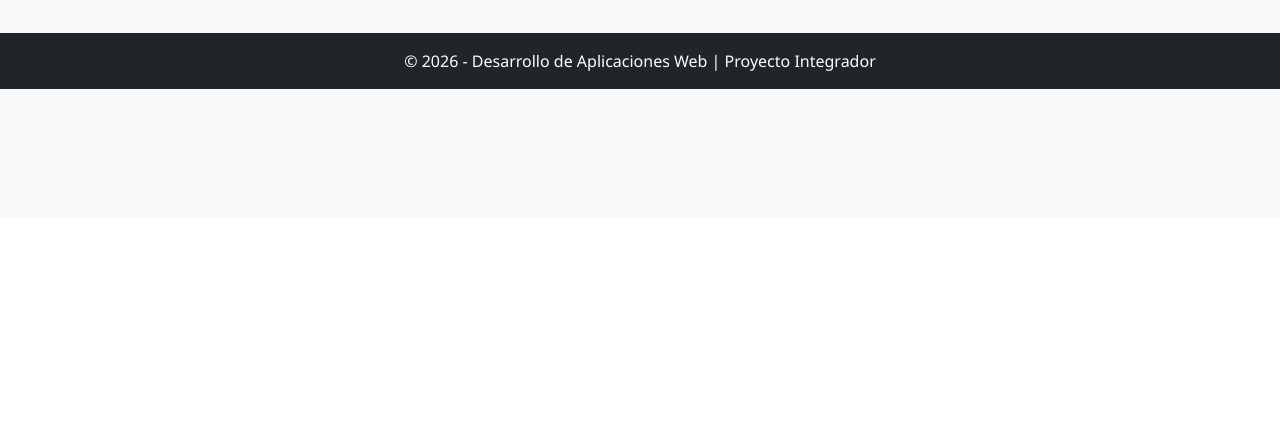
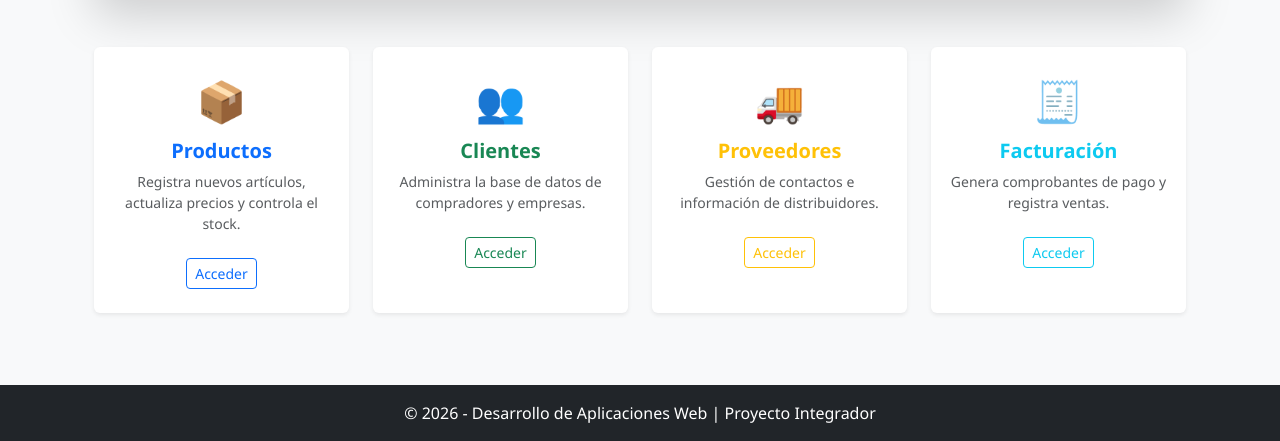
Before and after one commit to ManuelManzaba/2626----DESARROLLO-DE-APLICACIONES-WEB--General, a Flask app: page /dashboard in a window 1280 px wide. Shown: the part 582-1023 px from the top of the page. Before the commit the page ends 671 px from the top, so only its background shows below. Run offline with Flask 3, Linux system fonts and the light colour scheme; a user stored in the database is signed in; tables that the repository leaves empty hold one stand-in row (values such as "Sample post"); one stand-in notice (Sample message) is shown; a database or web service that is not in the repository returns one stand-in record (values such as "Sample title"); some libraries are stand-ins or nearby versions.

Commit message:
Agregado fondo de pantalla y módulos al dashboard

```diff
--- a/templates/dashboard.html
+++ b/templates/dashboard.html
@@ -1,14 +1,66 @@
 {% extends "base.html" %}
 
 {% block content %}
-<div class="container mt-4">
-  <div class="p-5 mb-4 bg-light rounded-3 shadow-sm border">
-    <div class="container-fluid py-3">
-      <h1 class="display-5 fw-bold">Bienvenido, {{ current_user.usuario }} 👋</h1>
-      <p class="col-md-8 fs-4">Has iniciado sesión correctamente en el sistema de gestión de ferretería.</p>
-      <hr class="my-4">
-      <p>Selecciona una opción del menú superior o accede directamente al módulo de productos:</p>
-      <a class="btn btn-primary btn-lg" href="{{ url_for('productos') }}" role="button">Ir a Gestión de Productos</a>
+<div class="container my-4">
+  <!-- BANNER CON IMAGEN DE FONDO -->
+  <div class="p-5 mb-5 text-white rounded-3 shadow-lg overflow-hidden position-relative"
+       style="background: linear-gradient(rgba(0, 0, 0, 0.7), rgba(0, 0, 0, 0.7)), url('https://images.unsplash.com/photo-1581092160607-ee22621dd758?auto=format&fit=crop&w=1200&q=80') center/cover no-repeat; min-height: 320px;">
+
+    <div class="container-fluid py-3 col-md-10">
+      <h1 class="display-5 fw-bold mb-3">Bienvenido, {{ current_user.usuario }} 👋</h1>
+      <p class="fs-4 text-light">Has iniciado sesión correctamente en el sistema de gestión de ferretería.</p>
+      <hr class="my-4 border-light">
+      <p class="mb-4">Selecciona una opción del menú superior o accede directamente a los módulos del sistema:</p>
+      <a class="btn btn-primary btn-lg px-4 fw-bold" href="{{ url_for('productos') }}" role="button">
+        Ir a Gestión de Productos
+      </a>
+    </div>
+  </div>
+
+  <!-- TARJETAS DE ACCESO RÁPIDO A LOS MÓDULOS -->
+  <div class="row text-center">
+    <div class="col-md-3 mb-4">
+      <div class="card h-100 shadow-sm border-0">
+        <div class="card-body py-4">
+          <div class="fs-1 mb-2">📦</div>
+          <h5 class="card-title fw-bold text-primary">Productos</h5>
+          <p class="card-text text-muted small">Registra nuevos artículos, actualiza precios y controla el stock.</p>
+          <a href="{{ url_for('productos') }}" class="btn btn-outline-primary btn-sm mt-2">Acceder</a>
+        </div>
+      </div>
+    </div>
+
+    <div class="col-md-3 mb-4">
+      <div class="card h-100 shadow-sm border-0">
+        <div class="card-body py-4">
+          <div class="fs-1 mb-2">👥</div>
+          <h5 class="card-title fw-bold text-success">Clientes</h5>
+          <p class="card-text text-muted small">Administra la base de datos de compradores y empresas.</p>
+          <a href="{{ url_for('clientes') }}" class="btn btn-outline-success btn-sm mt-2">Acceder</a>
+        </div>
+      </div>
+    </div>
+
+    <div class="col-md-3 mb-4">
+      <div class="card h-100 shadow-sm border-0">
+        <div class="card-body py-4">
+          <div class="fs-1 mb-2">🚚</div>
+          <h5 class="card-title fw-bold text-warning">Proveedores</h5>
+          <p class="card-text text-muted small">Gestión de contactos e información de distribuidores.</p>
+          <a href="{{ url_for('proveedores') }}" class="btn btn-outline-warning btn-sm mt-2">Acceder</a>
+        </div>
+      </div>
+    </div>
+
+    <div class="col-md-3 mb-4">
+      <div class="card h-100 shadow-sm border-0">
+        <div class="card-body py-4">
+          <div class="fs-1 mb-2">🧾</div>
+          <h5 class="card-title fw-bold text-info">Facturación</h5>
+          <p class="card-text text-muted small">Genera comprobantes de pago y registra ventas.</p>
+          <a href="{{ url_for('facturacion') }}" class="btn btn-outline-info btn-sm mt-2">Acceder</a>
+        </div>
+      </div>
     </div>
   </div>
 </div>
```
Also changed, not shown: templates/formulario_producto.html (+0 -12 lines).
